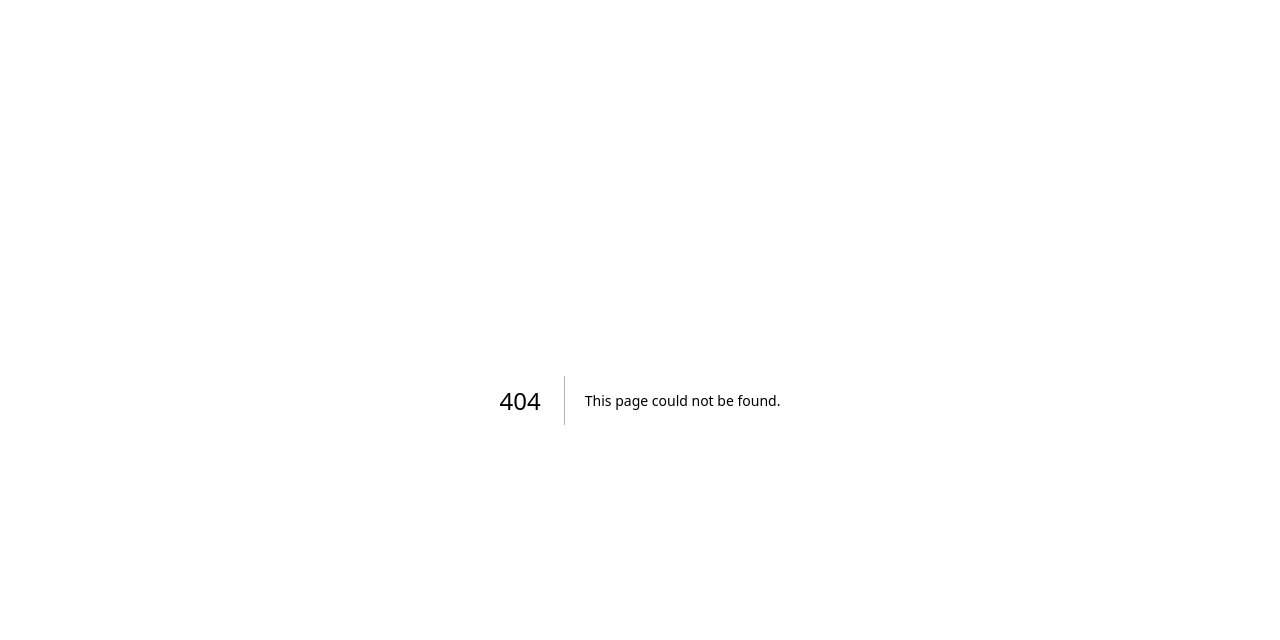
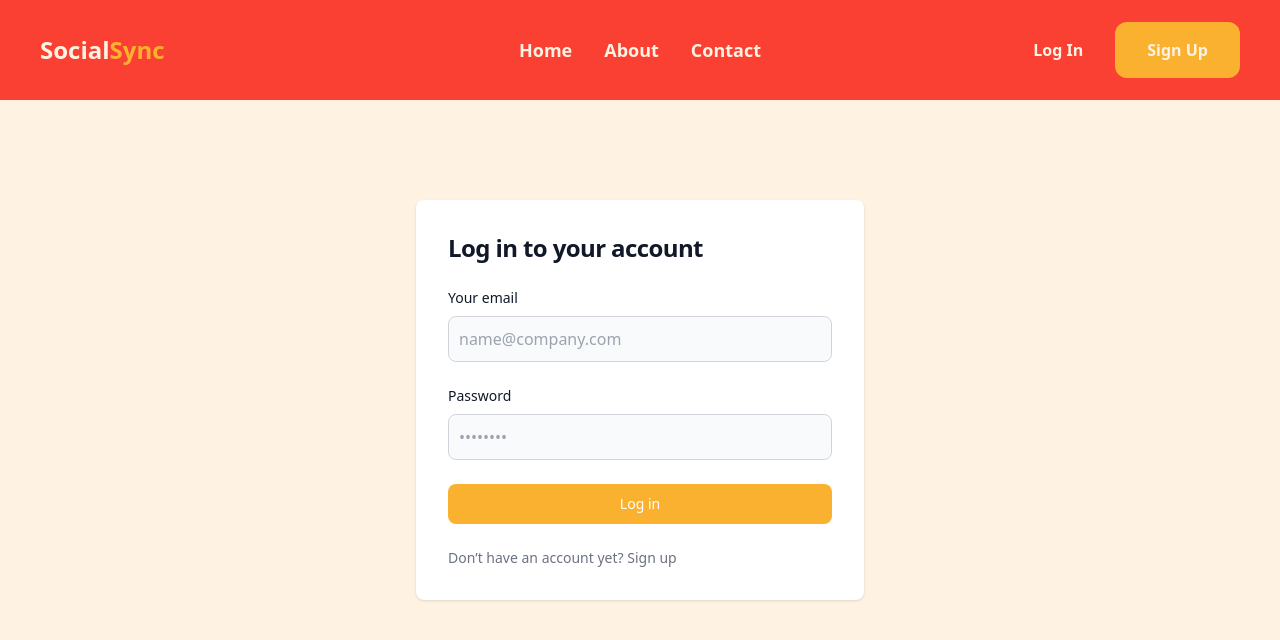
Before and after one commit to mihai888nextlab/Proiect-CtrlAltElite, a Next.js app: page /login in a window 1280 px wide. Before the commit this address had no page. Shown: the top 640 px of the page. Built offline with nearby package versions, Linux system fonts and the light colour scheme.

Commit message:
login page

```diff
--- a/src/components/header.tsx
+++ b/src/components/header.tsx
@@ -24,7 +24,7 @@ export default function Header() {
         </div>
         <ul className="flex items-center justify-center">
           {pages.map((page) => (
-            <li className="inline-block mx-4">
+            <li className="inline-block mx-4" key={page.url}>
               <a
                 href={page.url}
                 className="text-background hover:text-primary text-lg font-semibold"
--- /dev/null
+++ b/src/pages/login.tsx
@@ -0,0 +1,72 @@
+import Header from "@/components/header";
+
+export default function Login() {
+  return (
+    <div>
+      <Header />
+
+      <main className="bg-background">
+        <section>
+          <div className="flex flex-col items-center justify-center px-6 py-8 mx-auto md:h-screen lg:py-0">
+            <div className="w-full bg-white rounded-lg shadow md:mt-0 sm:max-w-md xl:p-0">
+              <div className="p-6 space-y-4 md:space-y-6 sm:p-8">
+                <h1 className="text-xl font-bold leading-tight tracking-tight text-gray-900 md:text-2xl">
+                  Log in to your account
+                </h1>
+                <form className="space-y-4 md:space-y-6" action="#">
+                  <div>
+                    <label
+                      htmlFor="email"
+                      className="block mb-2 text-sm font-medium text-gray-900"
+                    >
+                      Your email
+                    </label>
+                    <input
+                      type="email"
+                      name="email"
+                      id="email"
+                      className="bg-gray-50 border border-gray-300 text-gray-900 rounded-lg focus:ring-primary-600 focus:border-primary-600 block w-full p-2.5"
+                      placeholder="name@company.com"
+                      required
+                    />
+                  </div>
+                  <div>
+                    <label
+                      htmlFor="password"
+                      className="block mb-2 text-sm font-medium text-gray-900"
+                    >
+                      Password
+                    </label>
+                    <input
+                      type="password"
+                      name="password"
+                      id="password"
+                      placeholder="••••••••"
+                      className="bg-gray-50 border border-gray-300 text-gray-900 rounded-lg focus:ring-primary-600 focus:border-primary-600 block w-full p-2.5"
+                      required
+                    />
+                  </div>
+                  <button
+                    type="submit"
+                    className="w-full text-white bg-primary hover:bg-primary-700 focus:ring-4 focus:outline-none focus:ring-primary-300 font-medium rounded-lg text-sm px-5 py-2.5 text-center"
+                  >
+                    Log in
+                  </button>
+                  <p className="text-sm font-light text-gray-500">
+                    Don’t have an account yet?{" "}
+                    <a
+                      href="/signup"
+                      className="font-medium text-primary-600 hover:underline"
+                    >
+                      Sign up
+                    </a>
+                  </p>
+                </form>
+              </div>
+            </div>
+          </div>
+        </section>
+      </main>
+    </div>
+  );
+}
```
